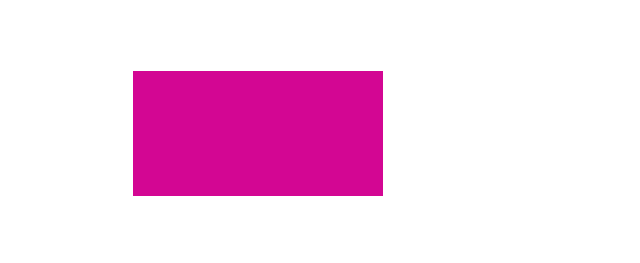
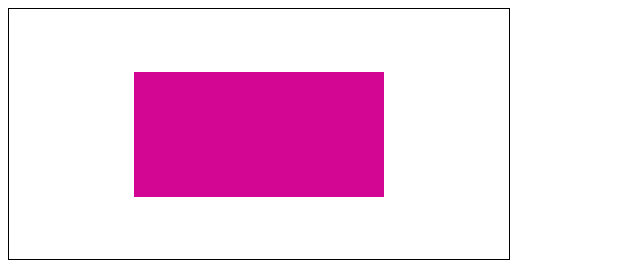
Before and after one commit to wffurr/wffurr.github.io, a plain HTML site: page demos/hwoverlay-fraction-dpr.html in a window 1280 px wide. Shown: the whole page, without its empty margins (0-640 px from the left). Drawn offline with Linux system fonts and the light colour scheme.

Commit message:
Add border to WebGL canvas.

```diff
--- a/demos/hwoverlay-fraction-dpr.html
+++ b/demos/hwoverlay-fraction-dpr.html
@@ -30,6 +30,7 @@
     const setSizeAndRotation = () => {
       const angle = (screen.orientation.angle + 90) % 360
       canvas.style.transform = `rotateZ(${angle}deg) scaleY(-1)`;
+      canvas.style.border = `${1 / devicePixelRatio}px solid black`;
       if (angle % 180 == 90) {
         canvas.style.width = `${250 / devicePixelRatio}px`;
         canvas.style.height = `${500 / devicePixelRatio}px`;
@@ -64,9 +65,10 @@
     position: relative;
   }
   canvas {
+    border: 1px solid black;
     position: absolute;
-    width: 300px;
-    height: 150px;
+    width: 302px;
+    height: 152px;
     left: 0px;
     top: 0px;
   }
```
Also changed, not shown: demos/hwoverlay.html (+1 -0 lines).
